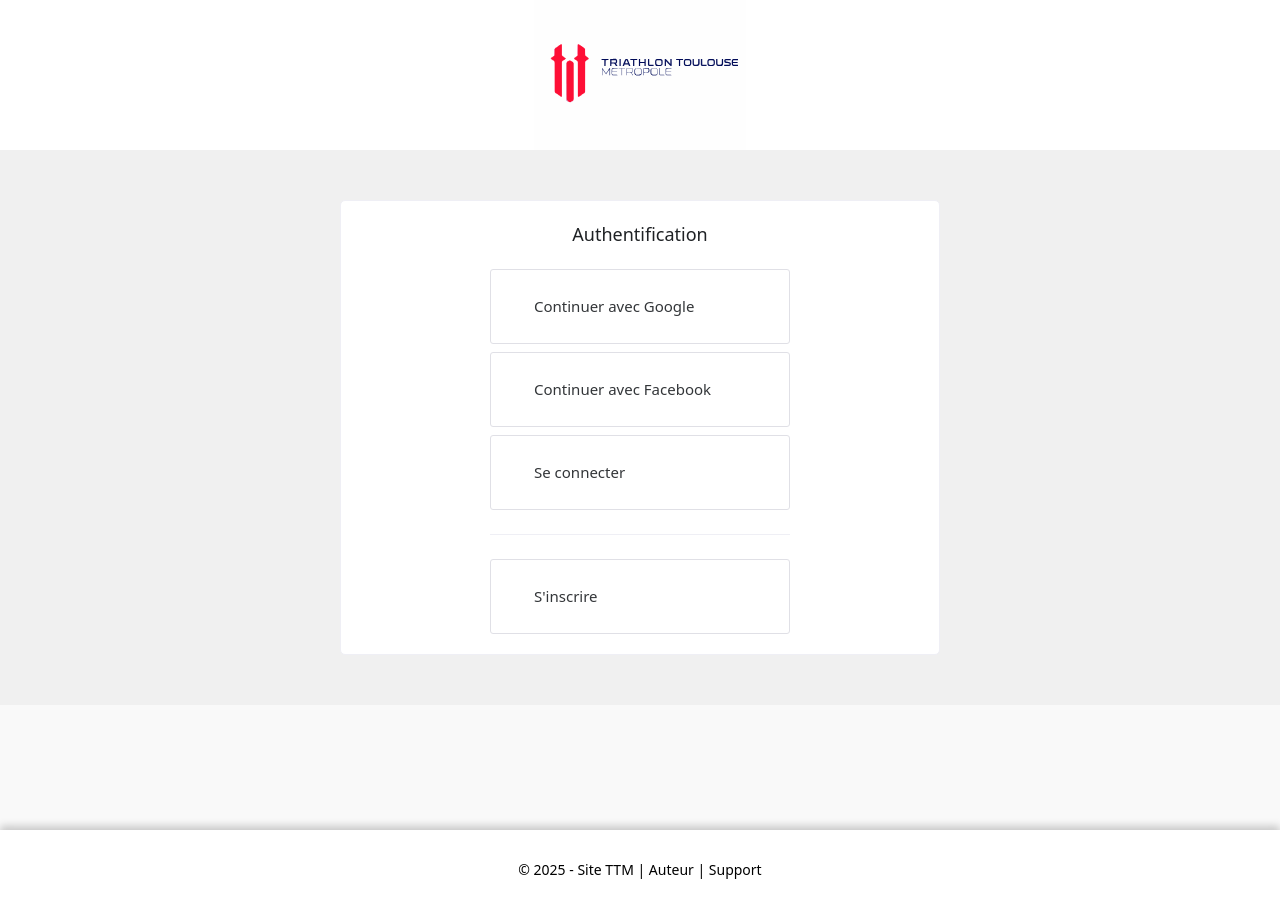
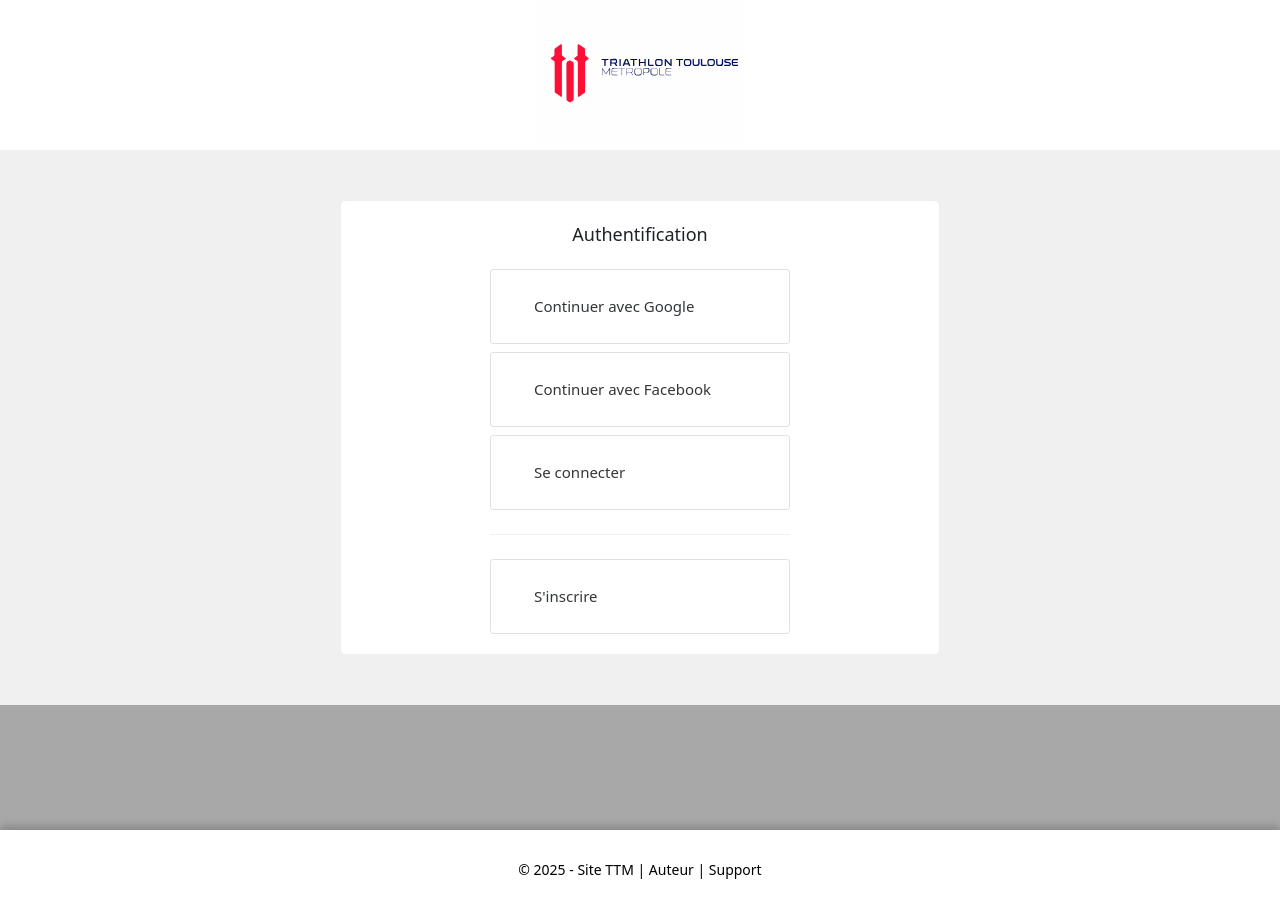
Before and after one commit to Team-TTM/frontend, a Vue app: page /accueil-auth in a window 1280 px wide. Built offline with nearby package versions, Linux system fonts and the light colour scheme; some icons are missing.

Commit message:
Style : modif background-color

```diff
--- a/src/App.vue
+++ b/src/App.vue
@@ -27,7 +27,7 @@ const isUserLoggedIn = computed(() => store.getters.isAuthenticated);
 
 .app-body {
   min-height: calc(100vh - 120px); /* Ajuste selon la hauteur de ton header + footer */
-  background-color: #f9f9f9;
+  background-color: #a9a8a8;
 }
 
 /*#content {
```
